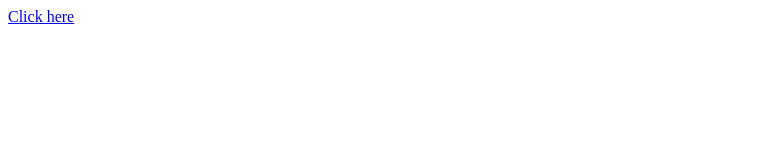
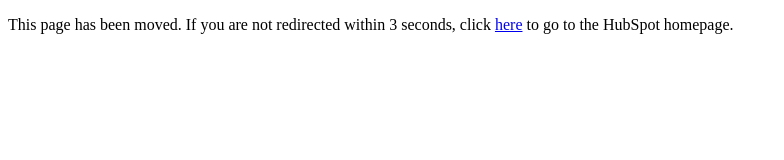
Before and after one commit to sujyotkothale/Systems-Labs-Practical, a plain HTML site: page index.html in a window 1280 px wide. Shown: the whole page, without its empty margins (0-784 px from the left). Drawn offline with Linux system fonts and the light colour scheme.

Commit message:
Update index.html

```diff
--- a/index.html
+++ b/index.html
@@ -1,8 +1,12 @@
+
+<!DOCTYPE html>
 <html>
     <head>
-
-    </head>
-    <body>
-        <a href="Practicals/Practical1_new2.html">Click here</a>
-    </body>
+        <title>Old Page</title>
+     <meta charset="UTF-8" />
+     <meta http-equiv="refresh" content="3; URL=Practicals/Practical1_new2.html" />
+   </head>
+   <body>
+     <p>This page has been moved. If you are not redirected within 3 seconds, click <a href="Practicals/Practical1_new2.html">here</a> to go to the HubSpot homepage.</p>
+   </body>
 </html>
```
